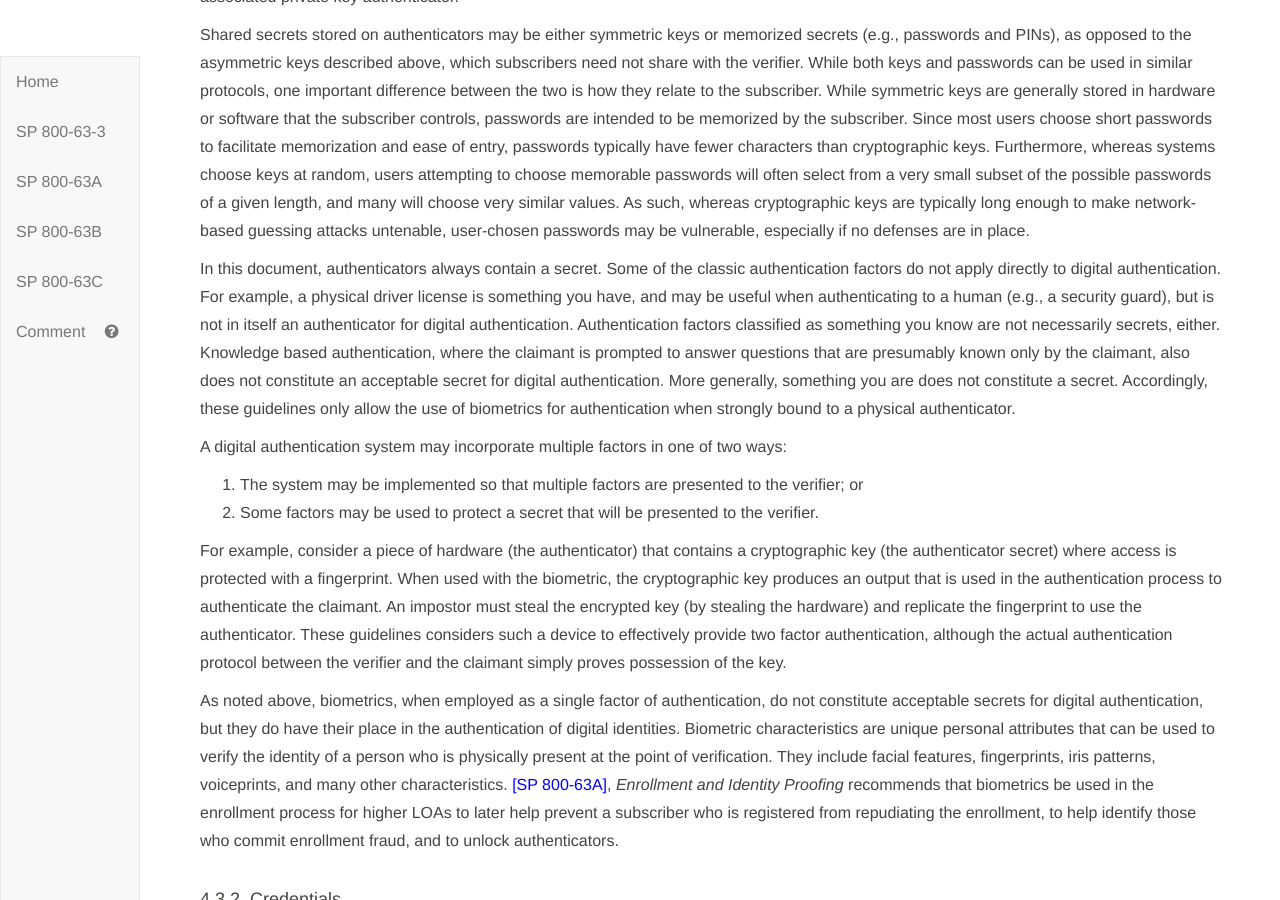
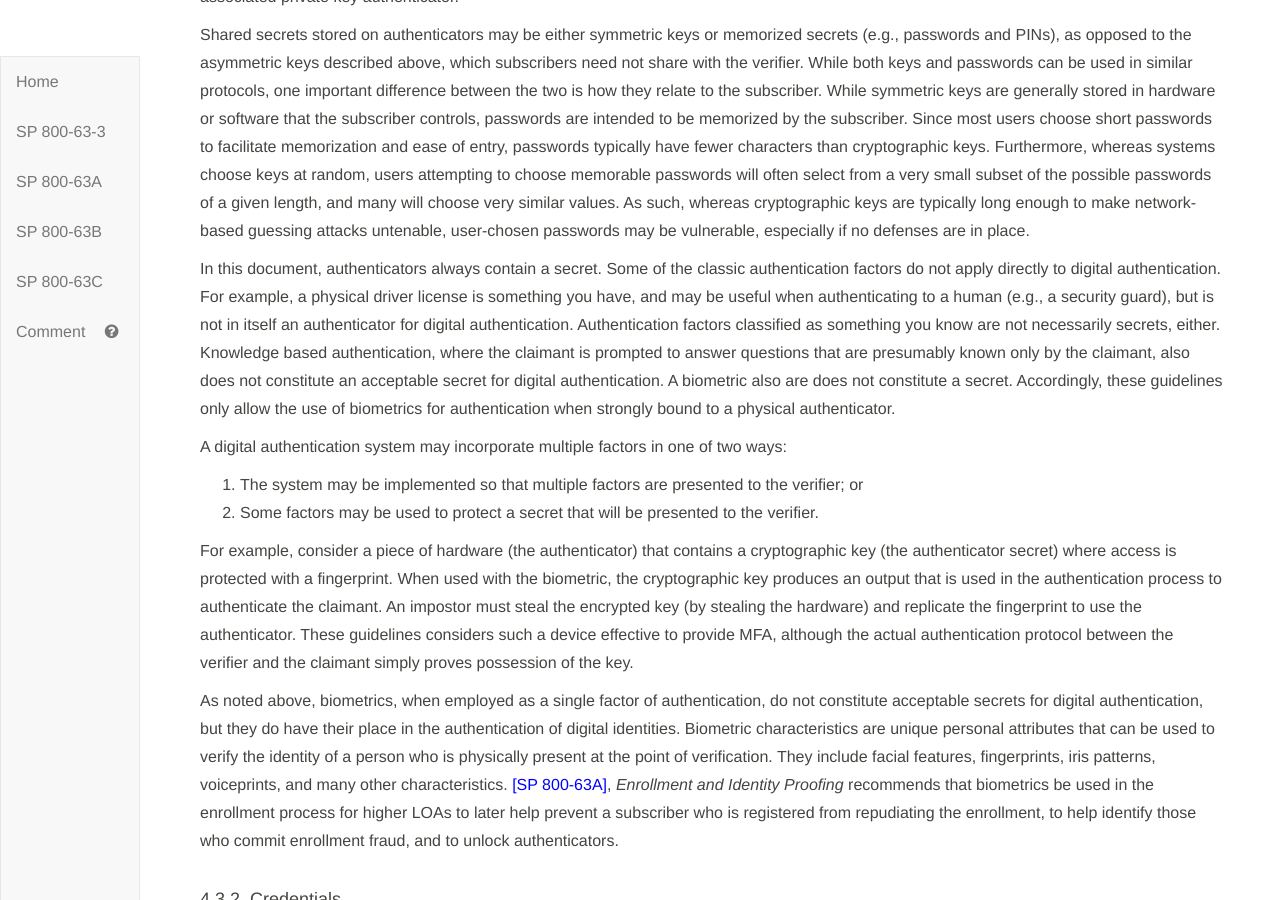
Before and after one commit to usnistgov/800-63-3, a Jekyll site: the page built from sp800-63-3/sec4_model.md, in a window 1280 px wide and 900 px high, scrolled down 3854 px. Built offline with Jekyll 4.4.1, drawn with Linux system fonts in a browser that asks for light colours; our own code applies the rules of GitHub Pages for plain Markdown files.

Commit message:
Closes #1630

```diff
--- a/sp800-63-3/sec4_model.md
+++ b/sp800-63-3/sec4_model.md
@@ -83,14 +83,14 @@ The secrets contained in authenticators are based on either public key pairs (as
 
 Shared secrets stored on authenticators may be either symmetric keys or memorized secrets (e.g., passwords and PINs), as opposed to the asymmetric keys described above, which subscribers need not share with the verifier. While both keys and passwords can be used in similar protocols, one important difference between the two is how they relate to the subscriber. While symmetric keys are generally stored in hardware or software that the subscriber controls, passwords are intended to be memorized by the subscriber. Since most users choose short passwords to facilitate memorization and ease of entry, passwords typically have fewer characters than cryptographic keys. Furthermore, whereas systems choose keys at random, users attempting to choose memorable passwords will often select from a very small subset of the possible passwords of a given length, and many will choose very similar values. As such, whereas cryptographic keys are typically long enough to make network-based guessing attacks untenable, user-chosen passwords may be vulnerable, especially if no defenses are in place.
 
-In this document, authenticators always contain a secret. Some of the classic authentication factors do not apply directly to digital authentication. For example, a physical driver license is something you have, and may be useful when authenticating to a human (e.g., a security guard), but is not in itself an authenticator for digital authentication. Authentication factors classified as something you know are not necessarily secrets, either. Knowledge based authentication, where the claimant is prompted to answer questions that are presumably known only by the claimant, also does not constitute an acceptable secret for digital authentication. More generally, something you are does not  constitute a secret. Accordingly, these guidelines only allow the use of biometrics for authentication when strongly bound to a physical authenticator.
+In this document, authenticators always contain a secret. Some of the classic authentication factors do not apply directly to digital authentication. For example, a physical driver license is something you have, and may be useful when authenticating to a human (e.g., a security guard), but is not in itself an authenticator for digital authentication. Authentication factors classified as something you know are not necessarily secrets, either. Knowledge based authentication, where the claimant is prompted to answer questions that are presumably known only by the claimant, also does not constitute an acceptable secret for digital authentication. A biometric also are does not constitute a secret. Accordingly, these guidelines only allow the use of biometrics for authentication when strongly bound to a physical authenticator.
 
 A digital authentication system may incorporate multiple factors in one of two ways:
 
 1. The system may be implemented so that multiple factors are presented to the verifier; or
 2. Some factors may be used to protect a secret that will be presented to the verifier.
 
-For example, consider a piece of hardware (the authenticator) that contains a cryptographic key (the authenticator secret) where access is protected with a fingerprint. When used with the biometric, the cryptographic key produces an output that is used in the authentication process to authenticate the claimant. An impostor must steal the encrypted key (by stealing the hardware) and replicate the fingerprint to use the authenticator. These guidelines considers such a device to effectively provide two factor authentication, although the actual authentication protocol between the verifier and the claimant simply proves possession of the key.
+For example, consider a piece of hardware (the authenticator) that contains a cryptographic key (the authenticator secret) where access is protected with a fingerprint. When used with the biometric, the cryptographic key produces an output that is used in the authentication process to authenticate the claimant. An impostor must steal the encrypted key (by stealing the hardware) and replicate the fingerprint to use the authenticator. These guidelines considers such a device effective to provide MFA, although the actual authentication protocol between the verifier and the claimant simply proves possession of the key.
 
 As noted above, biometrics, when employed as a single factor of authentication, do not constitute acceptable secrets for digital authentication, but they do have their place in the authentication of digital identities. Biometric characteristics are unique personal attributes that can be used to verify the identity of a person who is physically present at the point of verification. They include facial features, fingerprints, iris patterns, voiceprints, and many other characteristics. [[SP 800-63A]](sp800-63a.html), *Enrollment and Identity Proofing* recommends that biometrics be used in the enrollment process for higher LOAs to later help prevent a subscriber who is registered from repudiating the enrollment, to help identify those who commit enrollment fraud, and to unlock authenticators.
 
```
